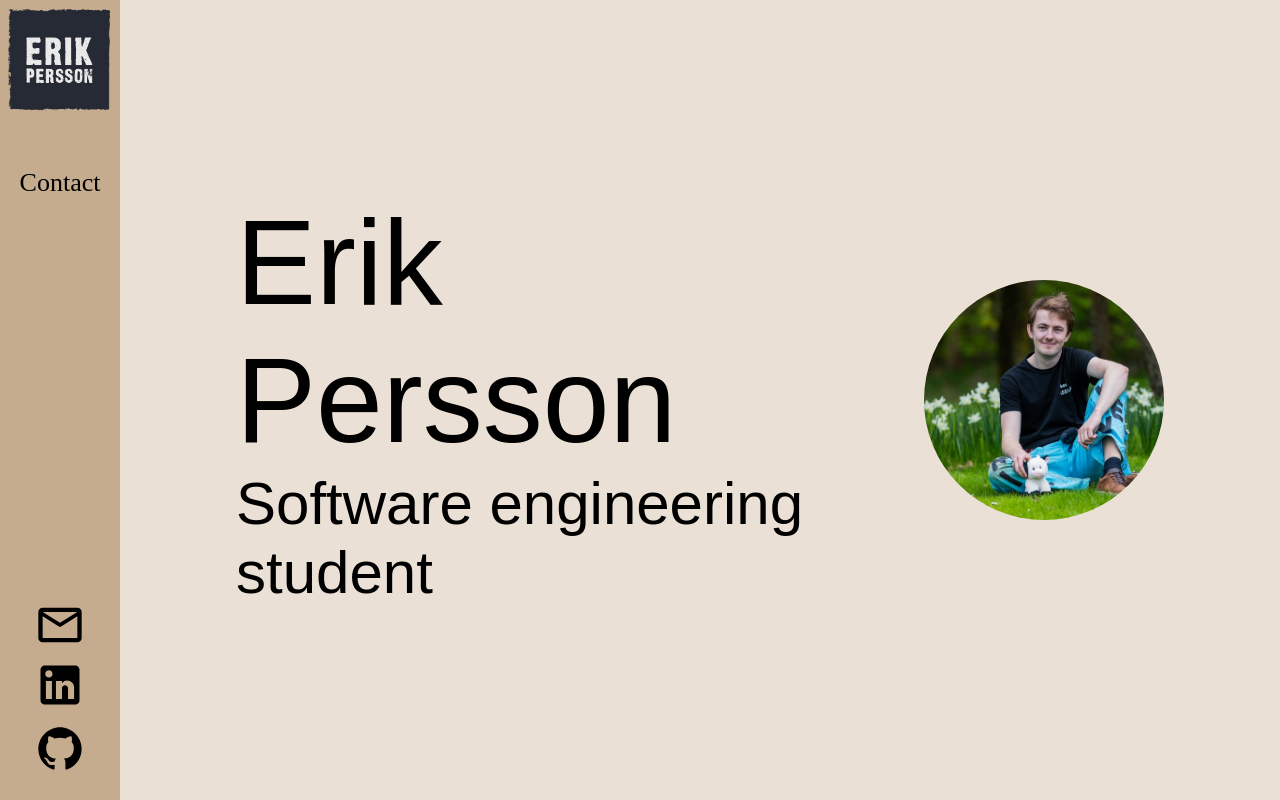
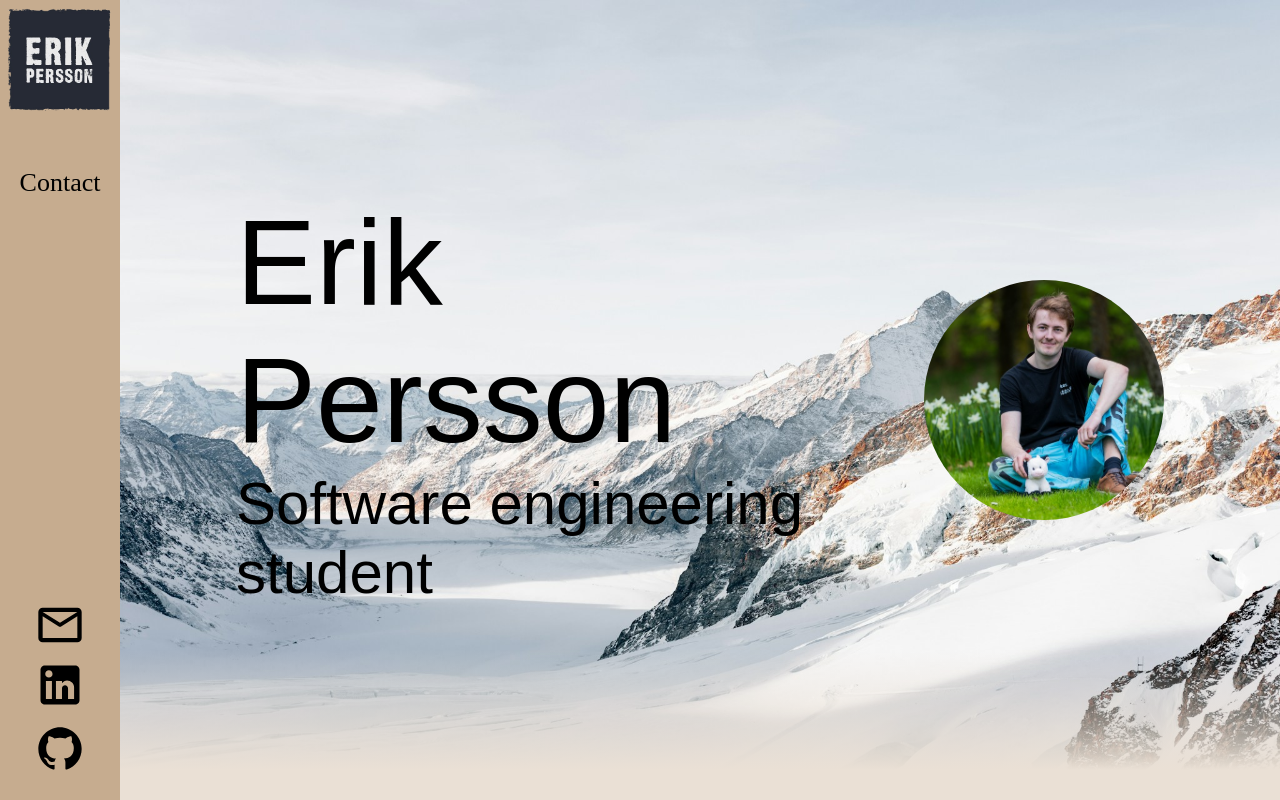
Before and after one commit to erikpersson0884/portfolio-v2, a React (Vite) app: page / in a window 1280 px wide. Shown: the top 800 px of the page. Built offline with nearby package versions, Linux system fonts and the light colour scheme; a web font is replaced by a local one.

Commit message:
multiple small visual fixes

```diff
--- a/src/App.css
+++ b/src/App.css
@@ -44,6 +44,7 @@ section {
 .link-underline {
     text-decoration: none;
     position: relative;
+    cursor: pointer;
 }
 
 .link-underline::after {
--- a/src/components/projects/Projects.tsx
+++ b/src/components/projects/Projects.tsx
@@ -1,7 +1,7 @@
 import React from 'react';
 import './Projects.css';
 
-import { Link } from "react-router-dom";
+// import { Link } from "react-router-dom";
 import screenitImage from '../../assets/screenit.png';
 import strecklistaImage from '../../assets/strecklista.png';
 import vevITImage from '../../assets/vevit.png';
@@ -13,12 +13,14 @@ const Projects: React.FC = () => {
             <hr />
 
             <div className='project-blocks'>
-                <Link to="strecklista" className='project strecklista'>
+                {/* <Link to="strecklista" className='project strecklista'> */}
+                <div className='project strecklista'>
                     <img src={strecklistaImage} alt="Image of phono with strekclista" />
                     <div>
                         <h3>Strecklista</h3>
                     </div>
-                </Link>
+                </div>
+                {/* </Link> */}
 
                 <div className='projects-inner-blocks'>
                     <div className='project'>
--- a/src/components/skills/Skills.tsx
+++ b/src/components/skills/Skills.tsx
@@ -27,6 +27,7 @@ const Skill: FC<SkillProps> = ({ name, logo }) => {
 };
 
 const Skills: FC = () => {
+    {/* https://devicon.dev/ */ }
     const skills = [
         { name: "Python", logo: "https://cdn.jsdelivr.net/gh/devicons/devicon@latest/icons/python/python-original.svg" },
         { name: "JavaScript", logo: "https://cdn.jsdelivr.net/gh/devicons/devicon@latest/icons/javascript/javascript-original.svg" },
--- a/src/layout/footer/Footer.css
+++ b/src/layout/footer/Footer.css
@@ -3,6 +3,9 @@
 
     box-sizing: border-box;
     width: 100%;
-    padding: 1rem;
-    margin-top: 5rem;
+    margin: 2rem
 }
+
+.page-footer p {
+    margin: 0;
+}
--- a/src/layout/header/Header.css
+++ b/src/layout/header/Header.css
@@ -1,6 +1,10 @@
 .page-header {
+    position: relative;
     text-align: left;
     font-family: Jaro, sans-serif;
+    background-image: url("../../assets/snow-mountains.jpg");
+    background-size: cover;
+    background-position: center;
 
     display: flex;
     flex-direction: row;
@@ -8,19 +12,36 @@
     justify-content: space-between;
     gap: 2rem;
 
-    min-height: calc(100vh );
-    width: 80%;
+    box-sizing: border-box;
+    min-height: 100vh;
+    width: 100%;
+    padding-inline: 10%;
+}
+
+/* Fade at the bottom of header */
+.page-header::after {
+    content: "";
+    position: absolute;
+    bottom: 0;
+    left: 0;
+    width: 100%;
+    height: 150px; /* height of fade */
+    background: linear-gradient(to bottom, rgba(255,255,255,0) 0%, var(--background-color) 80%);
+    pointer-events: none;
 }
 
 .page-header img {
     width: 15rem;
     margin: 5rem 0;
     border-radius: 50%;
+    z-index: 1;
+    position: relative;
 }
 
 .page-header h1 {
     font-size: 120px;
 }
+
 .page-header h2 {
     font-size: 60px;
 }
```
